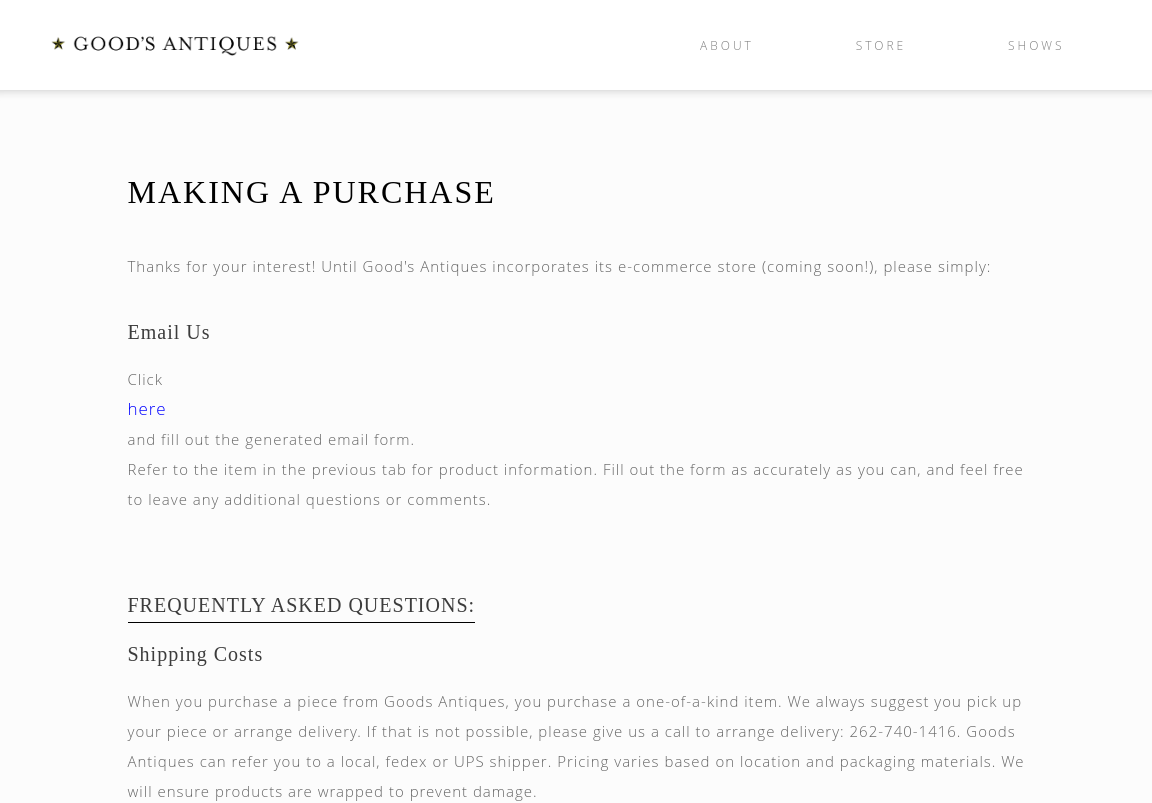
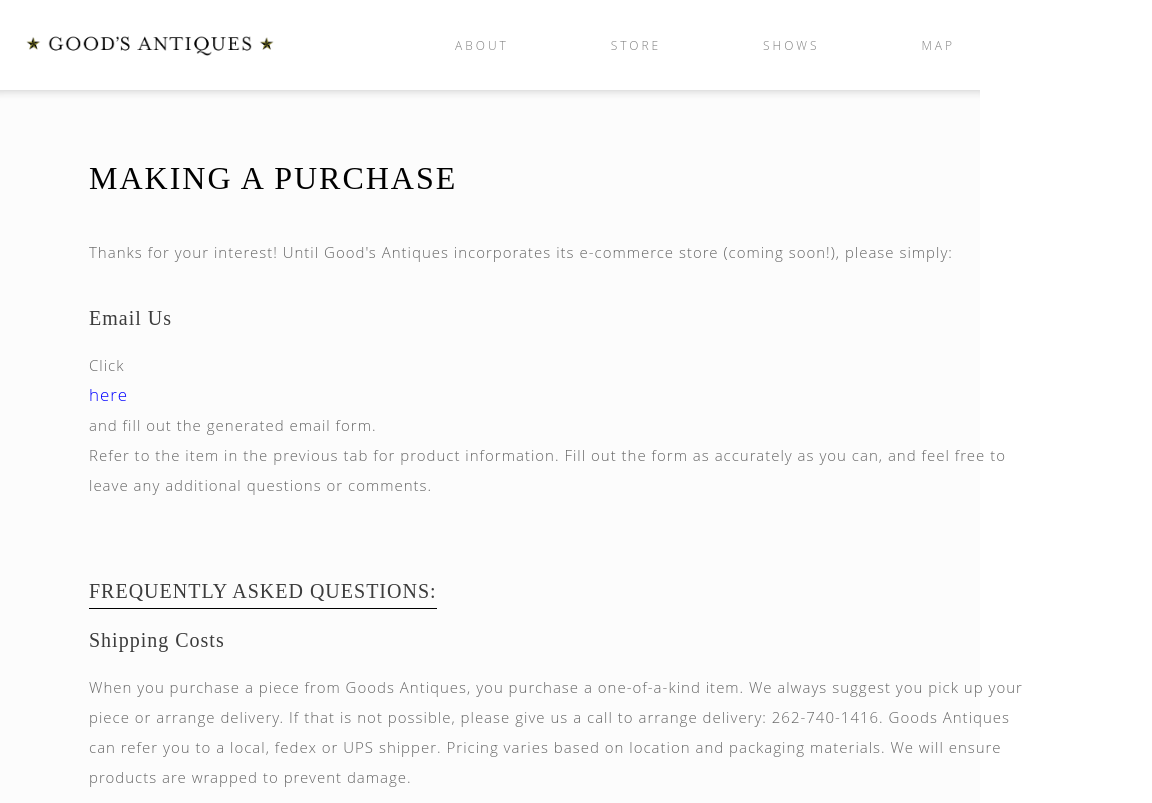
Before and after one commit to amcon/goods_antiques_full, a React app: page /buy in a window 768 px wide. Shown: the top 803 px of the page, 1152 px wide, since content can reach past the window. Built offline with nearby package versions, Linux system fonts and the light colour scheme; no server answers; the HTML template or start-up script is replaced by a standard one; what google-maps-react would draw is missing.

Commit message:
updates to about page and ipad media queries

```diff
--- a/src/components/App/Header/Header.css
+++ b/src/components/App/Header/Header.css
@@ -97,6 +97,67 @@ nav {
 nav a {
   font-size: 1.5em;
 }
+
+}
+
+
+/* ------- iPads ----------  */
+
+/* Portrait */
+@media only screen
+  and (min-device-width: 768px)
+  and (max-device-width: 1024px)
+  and (orientation: portrait)
+  and (-webkit-min-device-pixel-ratio: 1) {
+
+}
+
+/* Landscape */
+@media only screen
+  and (min-device-width: 768px)
+  and (max-device-width: 1024px)
+  and (orientation: landscape)
+  and (-webkit-min-device-pixel-ratio: 1) {
+
+}
+
+/* Portrait */
+@media only screen
+  and (min-device-width: 768px)
+  and (max-device-width: 1024px)
+  and (orientation: portrait)
+  and (-webkit-min-device-pixel-ratio: 2) {
+
+}
+
+/* Landscape */
+@media only screen
+  and (min-device-width: 768px)
+  and (max-device-width: 1024px)
+  and (orientation: landscape)
+  and (-webkit-min-device-pixel-ratio: 2) {
+
+}
+
+/* Portrait */
+/* Declare the same value for min- and max-width to avoid colliding with desktops */
+/* Source: https://medium.com/connect-the-dots/css-media-queries-for-ipad-pro-8cad10e17106*/
+@media only screen
+  and (min-device-width: 834px)
+  and (max-device-width: 834px)
+  and (orientation: portrait)
+  and (-webkit-min-device-pixel-ratio: 2) {
+
+}
+
+/* Landscape */
+/* Declare the same value for min- and max-width to avoid colliding with desktops */
+/* Source: https://medium.com/connect-the-dots/css-media-queries-for-ipad-pro-8cad10e17106*/
+@media only screen
+  and (min-device-width: 1112px)
+  and (max-device-width: 1112px)
+  and (orientation: landscape)
+  and (-webkit-min-device-pixel-ratio: 2) {
 
 }
 
--- a/src/components/App/Main/About/About.jsx
+++ b/src/components/App/Main/About/About.jsx
@@ -79,7 +79,7 @@ const About = () => (
             <p>I love that you can learn so much about American furniture
             through antiques. They tell a story of the people and place.
             They share where people settled, when they migrated and how
-            culture their culture evolved. I enjoy the unique craftsmanship,
+            their culture evolved. I enjoy the unique craftsmanship,
             and I get to travel and explore history through each piece.
             </p>
           </div>
--- a/src/components/App/Main/Main.css
+++ b/src/components/App/Main/Main.css
@@ -88,6 +88,115 @@ body {
 }
 
 }
+
+/* ------- iPads ----------  */
+
+/* Portrait */
+@media only screen
+  and (min-device-width: 768px)
+  and (max-device-width: 1024px)
+  and (orientation: portrait)
+  and (-webkit-min-device-pixel-ratio: 1) {
+
+body {
+  min-width: 980px;
+}
+
+#store, #admin, #edit-show, #login, #shows, #signup, .header, .footer, #one-product {
+  width: 980px;
+}
+
+}
+
+/* Landscape */
+@media only screen
+  and (min-device-width: 768px)
+  and (max-device-width: 1024px)
+  and (orientation: landscape)
+  and (-webkit-min-device-pixel-ratio: 1) {
+
+body {
+  min-width: 1024px;
+}
+
+#store, #admin, #edit-show, #login, #shows, #signup, .header, .footer, #one-product {
+  width: 1024px;
+}
+
+}
+
+/* Portrait */
+@media only screen
+  and (min-device-width: 768px)
+  and (max-device-width: 1024px)
+  and (orientation: portrait)
+  and (-webkit-min-device-pixel-ratio: 2) {
+
+body {
+  min-width: 980px;
+}
+
+#store, #admin, #edit-show, #login, #shows, #signup, .header, .footer, #one-product {
+  width: 980px;
+}
+
+}
+
+/* Landscape */
+@media only screen
+  and (min-device-width: 768px)
+  and (max-device-width: 1024px)
+  and (orientation: landscape)
+  and (-webkit-min-device-pixel-ratio: 2) {
+
+body {
+  min-width: 1024px;
+}
+
+#store, #admin, #edit-show, #login, #shows, #signup, .header, .footer, #one-product {
+  width: 1024px;
+}
+
+}
+
+/* Portrait */
+/* Declare the same value for min- and max-width to avoid colliding with desktops */
+/* Source: https://medium.com/connect-the-dots/css-media-queries-for-ipad-pro-8cad10e17106*/
+@media only screen
+  and (min-device-width: 834px)
+  and (max-device-width: 834px)
+  and (orientation: portrait)
+  and (-webkit-min-device-pixel-ratio: 2) {
+
+body {
+  min-width: 834px;
+}
+
+#store, #admin, #edit-show, #login, #shows, #signup, .header, .footer, #one-product {
+  width: 834px;
+}
+
+}
+
+/* Landscape */
+/* Declare the same value for min- and max-width to avoid colliding with desktops */
+/* Source: https://medium.com/connect-the-dots/css-media-queries-for-ipad-pro-8cad10e17106*/
+@media only screen
+  and (min-device-width: 1112px)
+  and (max-device-width: 1112px)
+  and (orientation: landscape)
+  and (-webkit-min-device-pixel-ratio: 2) {
+
+body {
+  min-width: 1112px;
+}
+
+#store, #admin, #edit-show, #login, #shows, #signup, .header, .footer, #one-product {
+  width: 1112px;
+}
+
+}
+
 
 
 /* iPhone 6+, 7+, 8+ */
--- a/src/components/App/Main/OneProduct/OneProduct.css
+++ b/src/components/App/Main/OneProduct/OneProduct.css
@@ -318,6 +318,83 @@ and (min-device-width : 2001px) {
   margin-top: 2.5em;
   padding: 30px 55px;
 }
+
+}
+
+
+/* ------- iPads ----------  */
+
+/* Portrait */
+@media only screen
+  and (min-device-width: 768px)
+  and (max-device-width: 1024px)
+  and (orientation: portrait)
+  and (-webkit-min-device-pixel-ratio: 1) {
+
+#one-product .one-product-images, #one-product .one-product-text {
+  height: 351px;
+}
+
+}
+
+/* Landscape */
+@media only screen
+  and (min-device-width: 768px)
+  and (max-device-width: 1024px)
+  and (orientation: landscape)
+  and (-webkit-min-device-pixel-ratio: 1) {
+
+#one-product .one-product-images, #one-product .one-product-text {
+  height: 372px;
+}
+
+}
+
+/* Portrait */
+@media only screen
+  and (min-device-width: 768px)
+  and (max-device-width: 1024px)
+  and (orientation: portrait)
+  and (-webkit-min-device-pixel-ratio: 2) {
+
+#one-product .one-product-images, #one-product .one-product-text {
+  height: 351px;
+}
+
+}
+
+/* Landscape */
+@media only screen
+  and (min-device-width: 768px)
+  and (max-device-width: 1024px)
+  and (orientation: landscape)
+  and (-webkit-min-device-pixel-ratio: 2) {
+
+#one-product .one-product-images, #one-product .one-product-text {
+  height: 372px;
+}
+
+}
+
+/* Portrait */
+/* Declare the same value for min- and max-width to avoid colliding with desktops */
+/* Source: https://medium.com/connect-the-dots/css-media-queries-for-ipad-pro-8cad10e17106*/
+@media only screen
+  and (min-device-width: 834px)
+  and (max-device-width: 834px)
+  and (orientation: portrait)
+  and (-webkit-min-device-pixel-ratio: 2) {
+
+}
+
+/* Landscape */
+/* Declare the same value for min- and max-width to avoid colliding with desktops */
+/* Source: https://medium.com/connect-the-dots/css-media-queries-for-ipad-pro-8cad10e17106*/
+@media only screen
+  and (min-device-width: 1112px)
+  and (max-device-width: 1112px)
+  and (orientation: landscape)
+  and (-webkit-min-device-pixel-ratio: 2) {
 
 }
 
--- a/src/components/App/Main/Store/Store.css
+++ b/src/components/App/Main/Store/Store.css
@@ -146,6 +146,83 @@ and (min-device-width : 2001px) {
 #store .product img, #store .sold img {
   height: 573.5px;
 }
+
+}
+
+
+/* ------- iPads ----------  */
+
+/* Portrait */
+@media only screen
+  and (min-device-width: 768px)
+  and (max-device-width: 1024px)
+  and (orientation: portrait)
+  and (-webkit-min-device-pixel-ratio: 1) {
+
+#store .category img {
+  height: 288px;
+}
+
+}
+
+/* Landscape */
+@media only screen
+  and (min-device-width: 768px)
+  and (max-device-width: 1024px)
+  and (orientation: landscape)
+  and (-webkit-min-device-pixel-ratio: 1) {
+
+#store .category img {
+  height: 301px;
+}
+
+}
+
+/* Portrait */
+@media only screen
+  and (min-device-width: 768px)
+  and (max-device-width: 1024px)
+  and (orientation: portrait)
+  and (-webkit-min-device-pixel-ratio: 2) {
+
+#store .category img {
+  height: 288px;
+}
+
+}
+
+/* Landscape */
+@media only screen
+  and (min-device-width: 768px)
+  and (max-device-width: 1024px)
+  and (orientation: landscape)
+  and (-webkit-min-device-pixel-ratio: 2) {
+
+#store .category img {
+  height: 301px;
+}
+
+}
+
+/* Portrait */
+/* Declare the same value for min- and max-width to avoid colliding with desktops */
+/* Source: https://medium.com/connect-the-dots/css-media-queries-for-ipad-pro-8cad10e17106*/
+@media only screen
+  and (min-device-width: 834px)
+  and (max-device-width: 834px)
+  and (orientation: portrait)
+  and (-webkit-min-device-pixel-ratio: 2) {
+
+}
+
+/* Landscape */
+/* Declare the same value for min- and max-width to avoid colliding with desktops */
+/* Source: https://medium.com/connect-the-dots/css-media-queries-for-ipad-pro-8cad10e17106*/
+@media only screen
+  and (min-device-width: 1112px)
+  and (max-device-width: 1112px)
+  and (orientation: landscape)
+  and (-webkit-min-device-pixel-ratio: 2) {
 
 }
 
```
